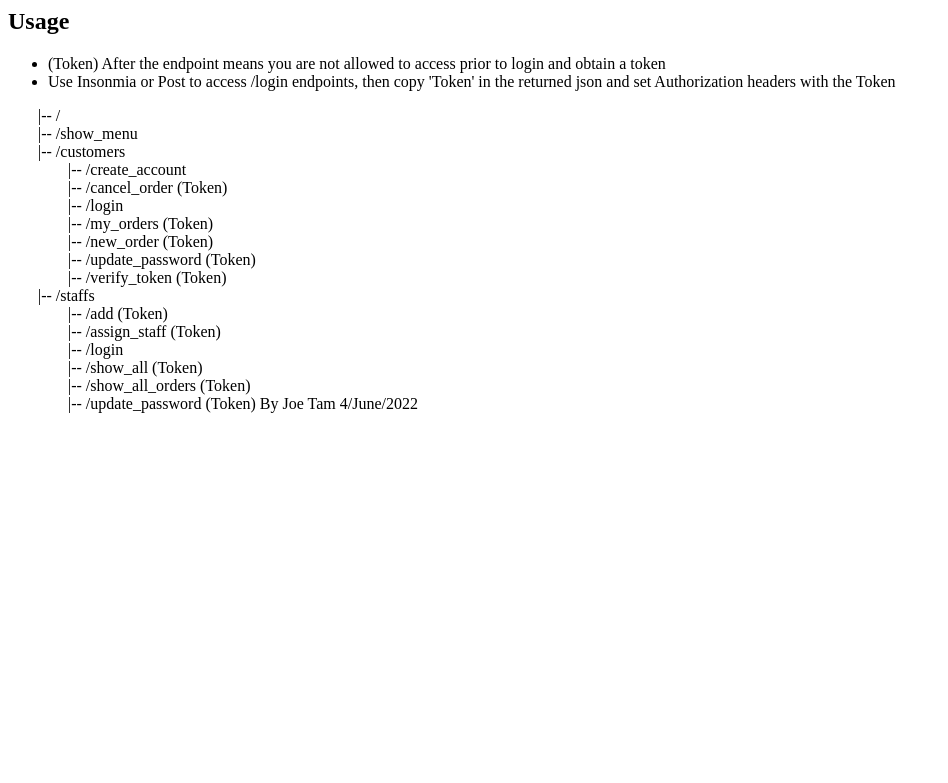
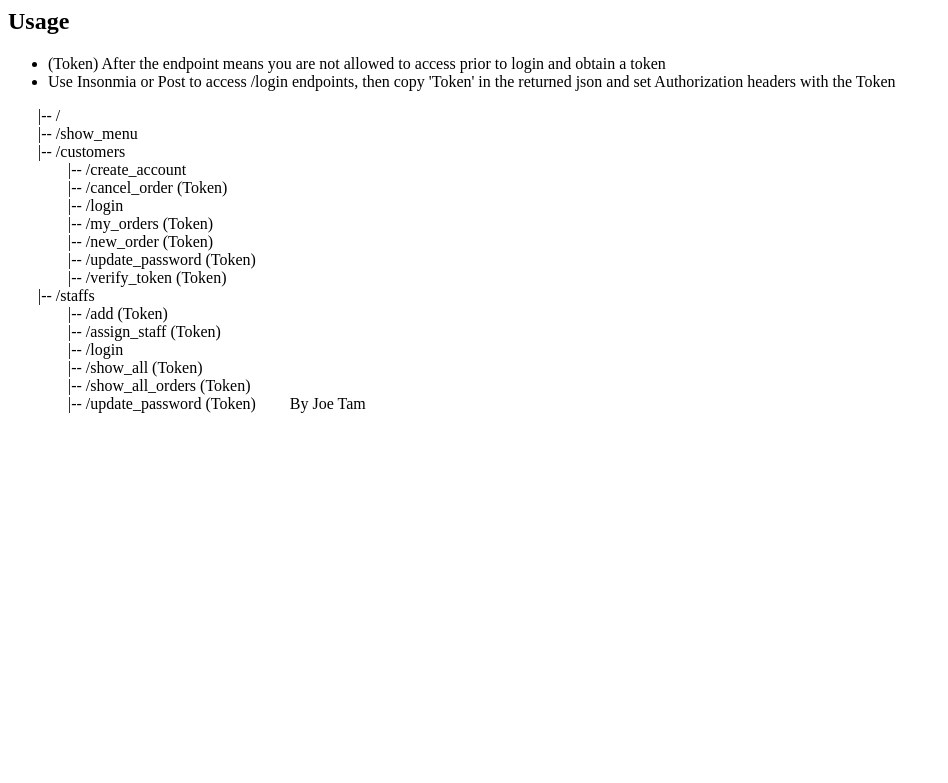
Before and after one commit to joetamsf/honproject, a Django app: page / in a window 1280 px wide. Shown: the top 783 px of the page, without its empty margins (0-948 px from the left). Run offline with Django 3.2, Linux system fonts and the light colour scheme.

Commit message:
add change

```diff
--- a/app/main_index/templates/index.html
+++ b/app/main_index/templates/index.html
@@ -35,8 +35,8 @@
 |-- /login<br />
 |-- /show_all   (Token)<br />
 |-- /show_all_orders    (Token)<br />
-|-- /update_password    (Token)</span>
-By Joe Tam 4/June/2022
+|-- /update_password    (Token)<br /></span>
+<span class="tab">By Joe Tam</span><br />
 </p>
 
 </body>
```
